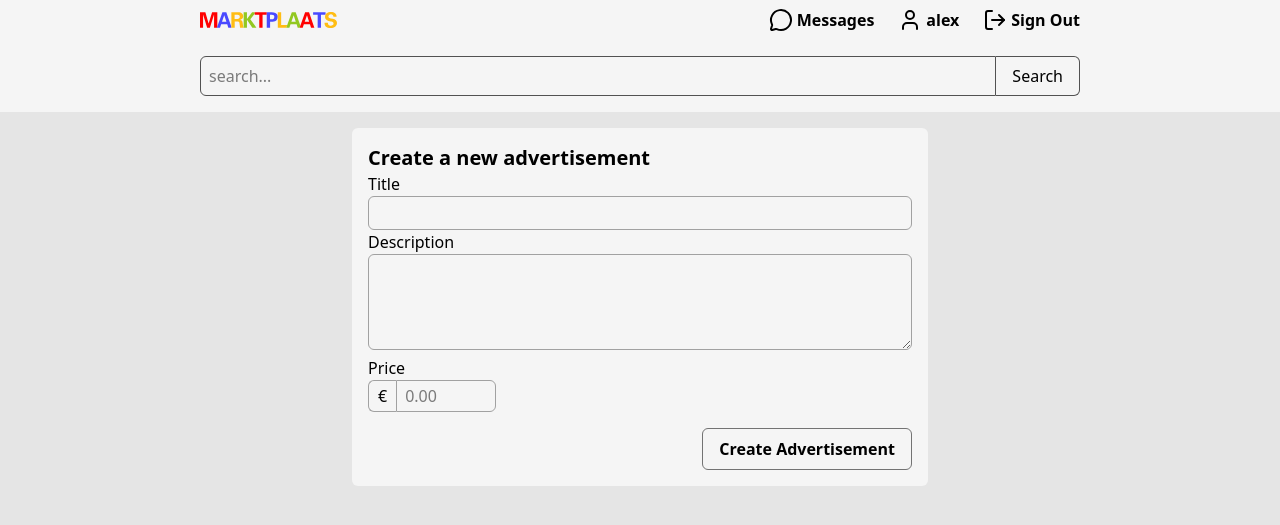
After one commit to miaapancake/laravel-marktplaats, a Laravel app: page /ads/create in a window 1280 px wide. The commit adds this page. Shown: the top 525 px of the page. Run offline with Laravel 12, Linux system fonts and the light colour scheme; a user stored in the database is signed in; data comes from the database, SQL or seed files in the repository; style sheets or scripts are compiled from the project's sources.

Commit message:
Implement creating and showing ads

```diff
--- a/app/Http/Controllers/PostController.php
+++ b/app/Http/Controllers/PostController.php
@@ -5,9 +5,19 @@ namespace App\Http\Controllers;
 use App\Http\Requests\StorePostRequest;
 use App\Http\Requests\UpdatePostRequest;
 use App\Models\Post;
+use Illuminate\Routing\Controllers\HasMiddleware;
+use Illuminate\Routing\Controllers\Middleware;
 
-class PostController extends Controller
+class PostController extends Controller implements HasMiddleware
 {
+
+    public static function middleware()
+    {
+        return [
+            new Middleware('auth', except: ['index', 'show'])
+        ];
+    }
+
     /**
      * Display a listing of the resource.
      */
@@ -21,7 +31,7 @@ class PostController extends Controller
      */
     public function create()
     {
-        //
+        return view('posts.create');
     }
 
     /**
@@ -29,7 +39,17 @@ class PostController extends Controller
      */
     public function store(StorePostRequest $request)
     {
-        //
+        $request->validated();
+
+        $post = Post::create(array_merge(
+            $request->except('price'),
+            [
+                'price' => $request->getPrice(),
+                'user_id' => $request->user()->id
+            ]
+        ));
+
+        return redirect()->route('posts.show', $post->id);
     }
 
     /**
@@ -37,7 +57,7 @@ class PostController extends Controller
      */
     public function show(Post $post)
     {
-        //
+        return view('posts.show', compact('post'));
     }
 
     /**
--- a/resources/css/app.css
+++ b/resources/css/app.css
@@ -9,7 +9,7 @@
 @layer components {
 
     .button {
-        @apply font-bold px-4 py-2 rounded-md cursor-pointer hover:bg-neutral-500 hover:text-neutral-100;
+        @apply flex justify-center gap-2 border-1 border-neutral-500 font-bold px-4 py-2 rounded-md cursor-pointer hover:bg-neutral-500 hover:text-neutral-100;
     }
 
     .card {
@@ -38,7 +38,11 @@
     }
 
     .input {
-        @apply py-1 px-2 w-full rounded-md border-1 border-neutral-400 hover:border-neutral-500;
+        @apply bg-neutral-100 py-1 px-2 w-full rounded-md border-1 border-neutral-400 hover:border-neutral-500;
+    }
+
+    textarea.input {
+        @apply min-h-24;
     }
 
     .input[disabled] {
--- a/resources/views/partials/forminput.blade.php
+++ b/resources/views/partials/forminput.blade.php
@@ -1,4 +1,27 @@
 <label for="{{$name}}">{{ucfirst(str_replace('_', ' ', $name))}}</label>
+@if(isset($type) && $type == 'textarea')
+    <textarea
+        id="{{$name}}"
+        name="{{$name}}"
+        class="input @error($name) border-red-400 @enderror"
+    >{{old($name)}}</textarea>
+
+@elseif($name == 'price')
+    <div class="flex max-w-32">
+        <div class="flex justify-center items-center rounded-r-none border-r-0 size-8 input">
+            €
+        </div>
+        <input
+            id="{{$name}}"
+            name="{{$name}}"
+            class="rounded-l-none h-8 input @error($name) border-red-400 @enderror"
+            type="number"
+            value="{{old($name)}}"
+            step="0.01"
+            placeholder="0.00"
+        />
+    </div>
+@else
     <input
         id="{{$name}}"
         name="{{$name}}"
@@ -6,4 +29,5 @@
         type="{{$type ?? 'text'}}"
         value="{{old($name)}}"
     />
+@endif
 @include('partials.formerror', ['name' => $name])
--- /dev/null
+++ b/resources/views/posts/create.blade.php
@@ -0,0 +1,21 @@
+@extends('layouts.app')
+
+@section('title', "Create a new advertisement")
+
+@section('content')
+    <main class="m-4 mx-auto max-w-xl card">
+        <h1 class="text-xl font-bold">Create a new advertisement</h1>
+        <form method="POST" action="{{route('posts.store')}}">
+            @include('partials.forminput', ['name' => 'title'])
+            @include('partials.forminput', ['name' => 'description', 'type' => 'textarea'])
+
+            @include('partials.forminput', ['name' => 'price', 'type' => 'number'])
+
+            @csrf
+
+            <div class="flex justify-end mt-4">
+                <button class="button">Create Advertisement</button>
+            </div>
+        </form>
+    </main>
+@endsection
--- a/routes/web.php
+++ b/routes/web.php
@@ -16,6 +16,12 @@ Route::get('/dashboard', function (Request $request) {
     return view('dashboard', compact('postsPaginator'));
 })->middleware('auth')->name('dashboard');
 
+Route::resource('/ads', PostController::class)->names('posts')->parameters([
+    'ads' => 'post'
+]);
+
+Route::resource('users', Controller::class);
+
 Route::get('/login', [AuthController::class, 'showLogin'])->name('login');
 Route::get('/register', [AuthController::class, 'showRegister'])->name('register');
 
```
Also changed, not shown: app/Http/Requests/StorePostRequest.php (+6 -2 lines), app/Http/Requests/UpdatePostRequest.php (+7 -2 lines), resources/views/posts/show.blade.php (added, +28 -0 lines). Lines whose indentation alone changed are shown as unchanged.
